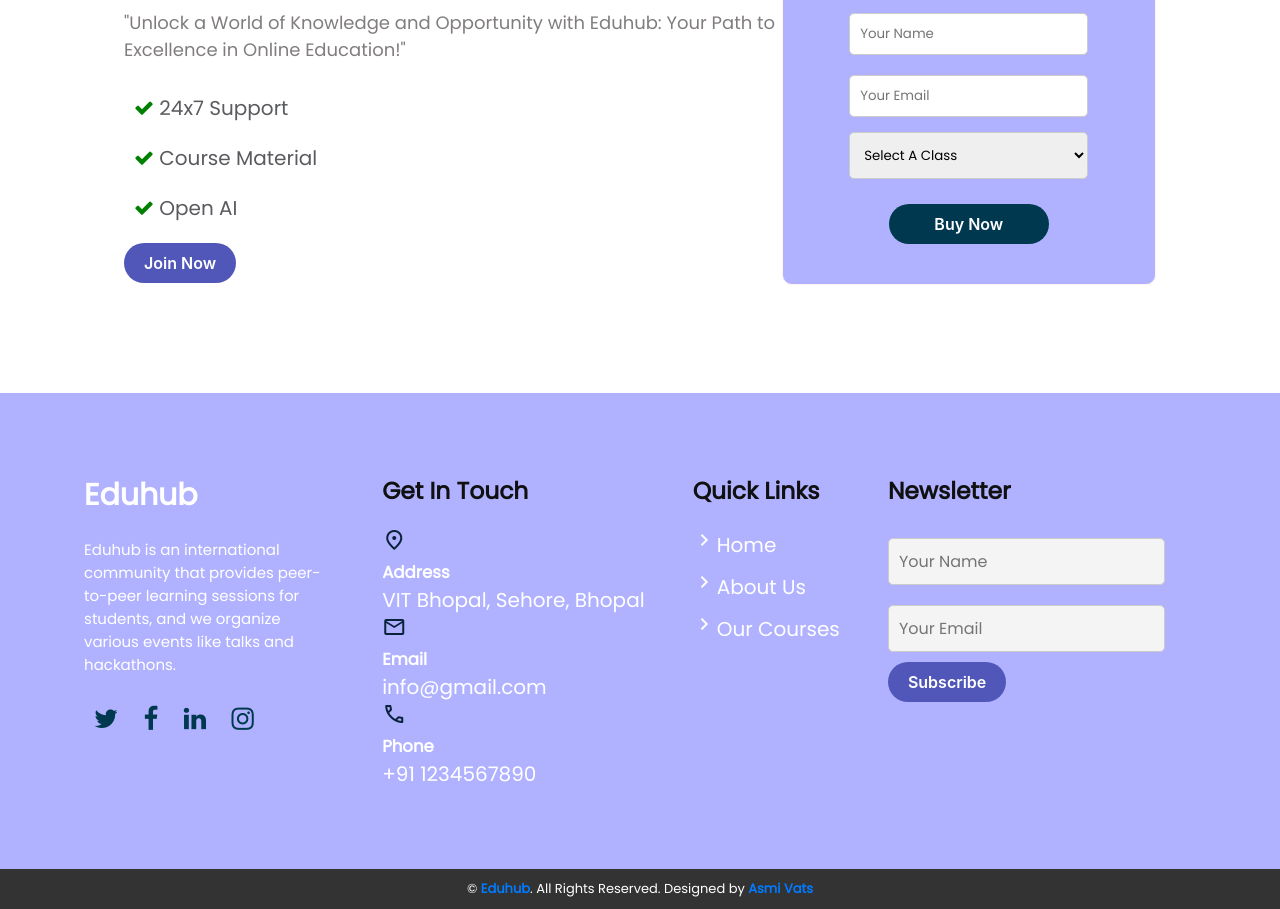
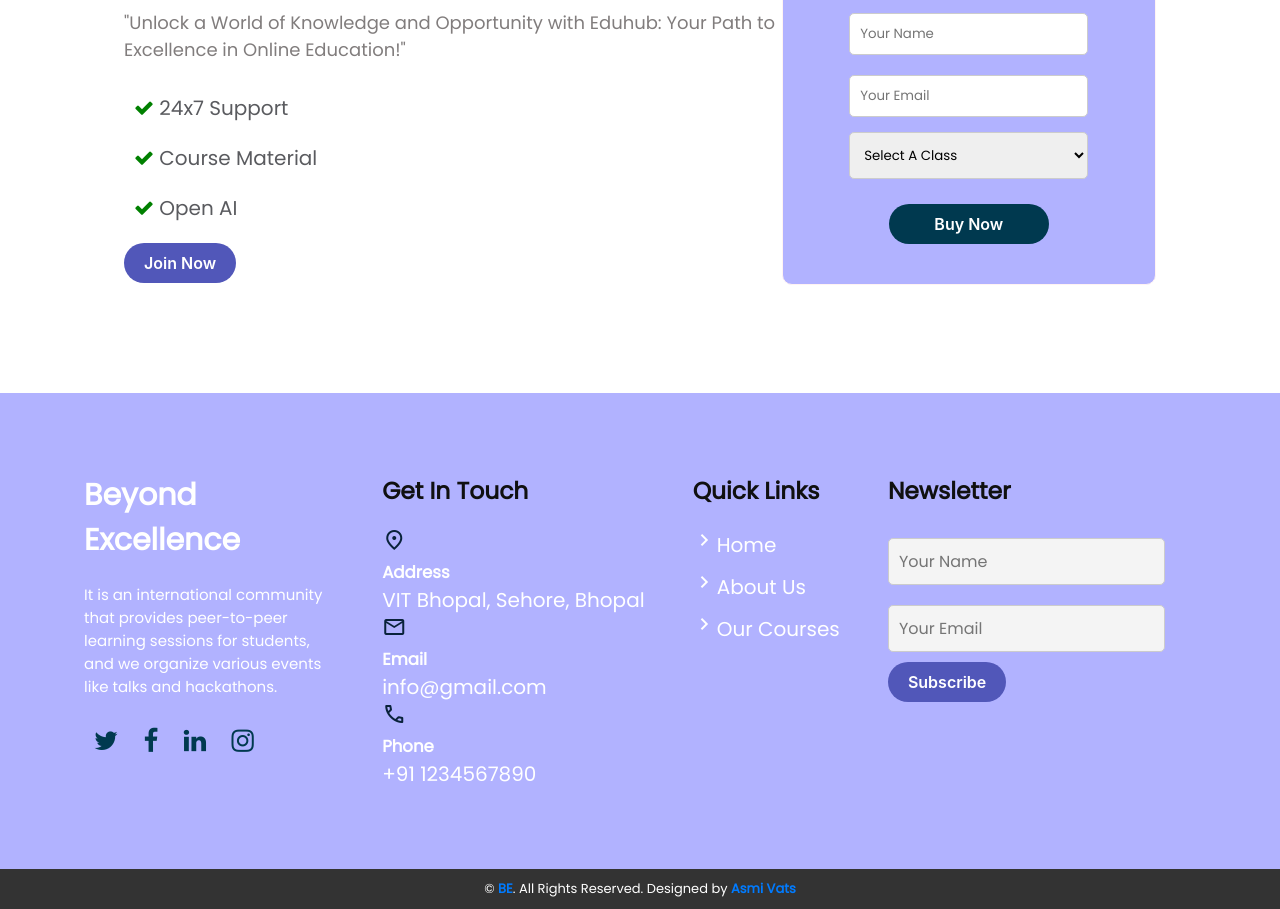
Before and after one commit to AsmiVats/Beyond-excellence-, a plain HTML site: page courses.html in a window 1280 px wide. Shown: the part 1691-2600 px from the top of the page. Drawn offline with nearby package versions, Linux system fonts and the light colour scheme.

Commit message:
Update courses.html

```diff
--- a/courses.html
+++ b/courses.html
@@ -14,7 +14,7 @@
 <body>
     <header class="header">
         <nav class="navbar">
-            <a href="#" class="nav-logo">Eduhub</a>
+            <a href="#" class="nav-logo">Beyond Excellence</a>
             <ul class="nav-menu">
                 <li class="nav-item">
                     <a href="index.html" class="nav-link">Home</a>
@@ -204,9 +204,9 @@
     <div class="container">
       <div class="rowx">
         <div class="mb-4 p1">
-          <a href="#" class="logo">Eduhub</a>
+          <a href="#" class="logo">Beyond Excellence</a>
           <p>
-            Eduhub is an international community that provides peer-to-peer learning sessions for students, and we organize various events like talks and hackathons.
+            It is an international community that provides peer-to-peer learning sessions for students, and we organize various events like talks and hackathons.
           </p>
           <div class="social-links">
             <a href="#" class="fa fa-twitter"></a>
@@ -297,7 +297,7 @@
     <div class="container">
       <p class="text-center">
         &copy;
-        <a class="text-primary">Eduhub</a>. All Rights Reserved.
+        <a class="text-primary">BE</a>. All Rights Reserved.
         Designed by
         <a class="text-primary" href="#">Asmi Vats</a>
       </p>
```
